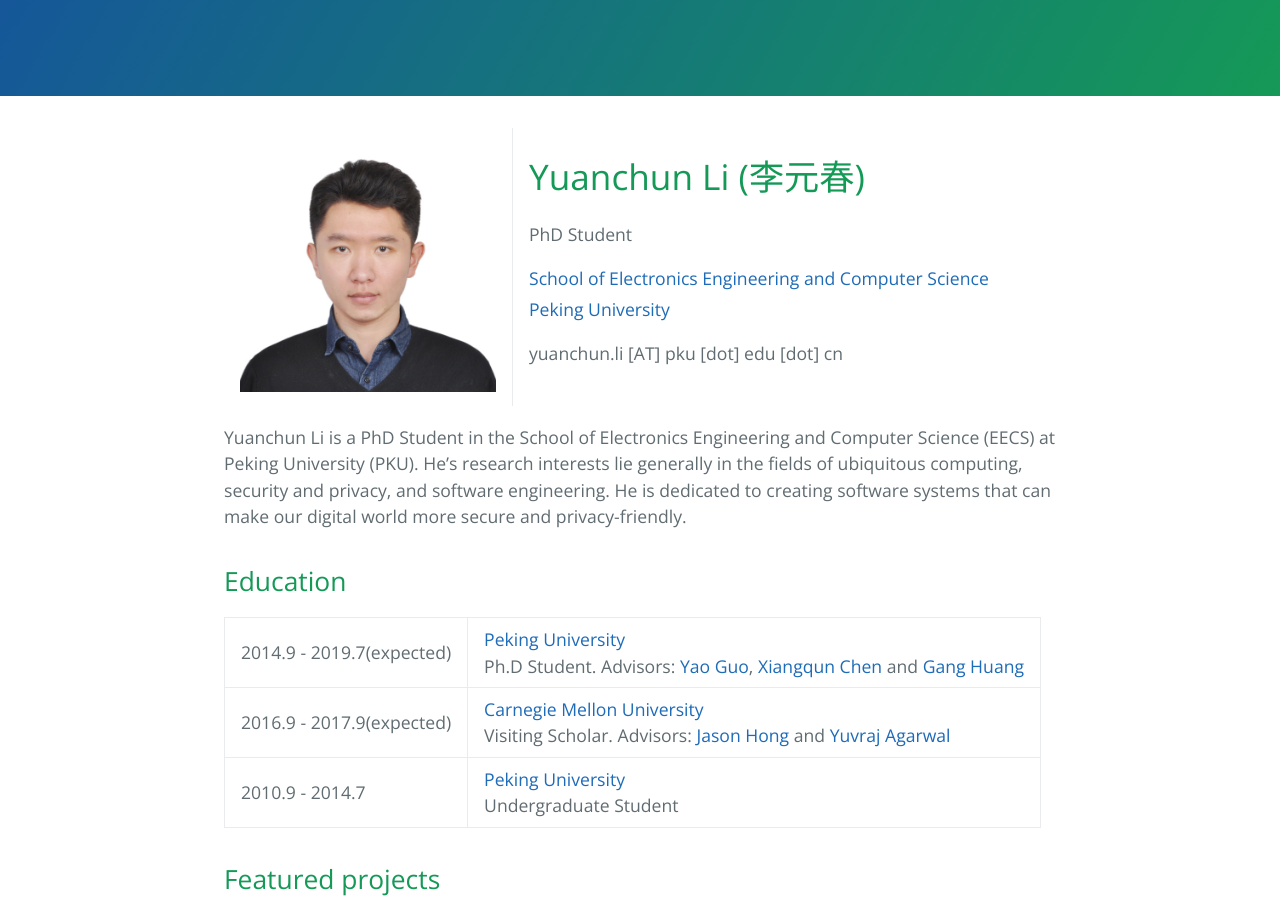
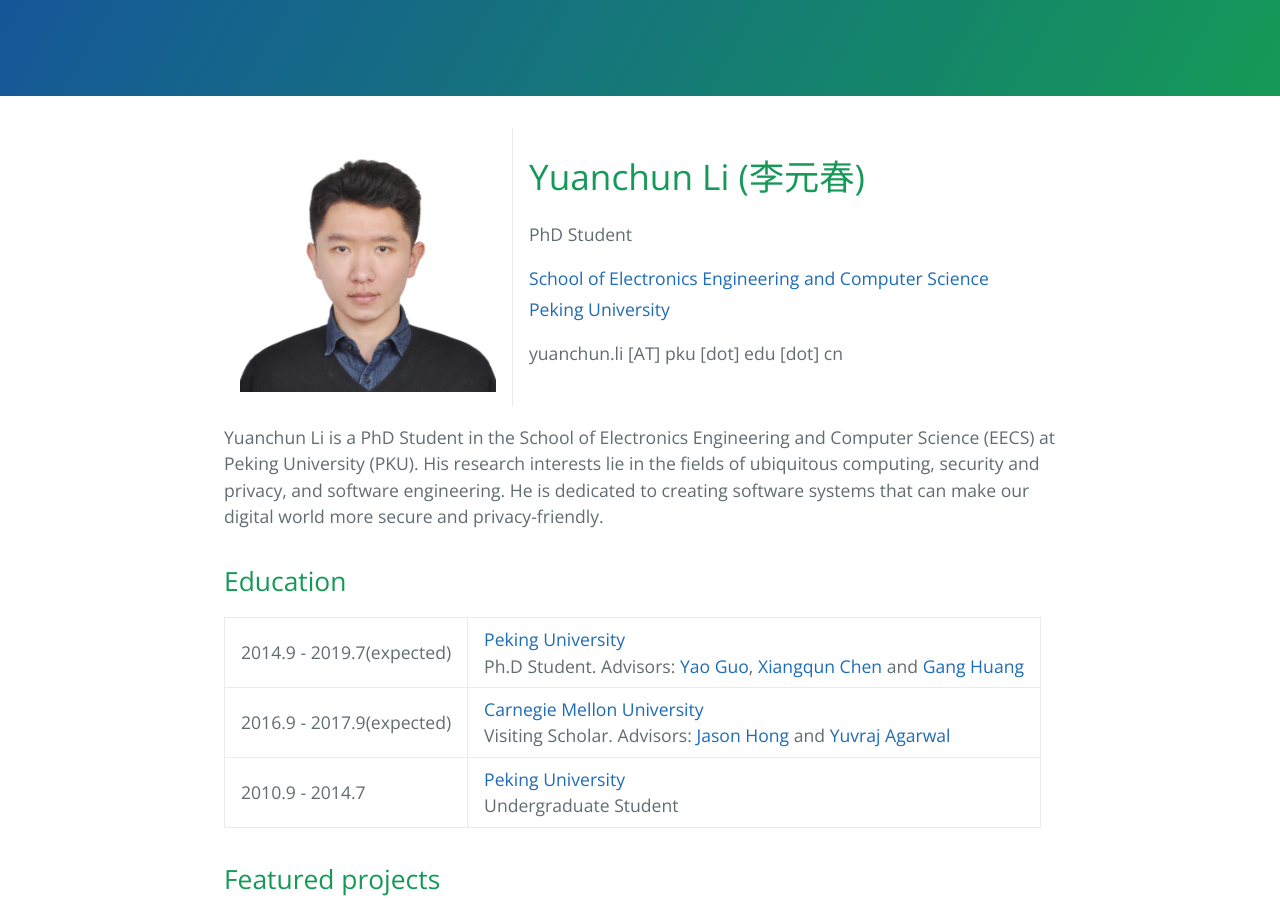
Before and after one commit to yuanchun-li/yuanchun-li.github.io, a Jekyll site: the page built from index.md, in a window 1280 px wide and 900 px high. Built offline with Jekyll 4.4.1, drawn with Linux system fonts in a browser that asks for light colours.

Commit message:
Update index.md

```diff
--- a/index.md
+++ b/index.md
@@ -20,7 +20,7 @@
 </table>
 
 Yuanchun Li is a PhD Student in the School of Electronics Engineering and Computer Science (EECS) at Peking University (PKU).
-He's research interests lie generally in the fields of ubiquitous computing, security and privacy, and software engineering.
+His research interests lie in the fields of ubiquitous computing, security and privacy, and software engineering.
 He is dedicated to creating software systems that can make our digital world more secure and privacy-friendly.
 
 ## Education
```
